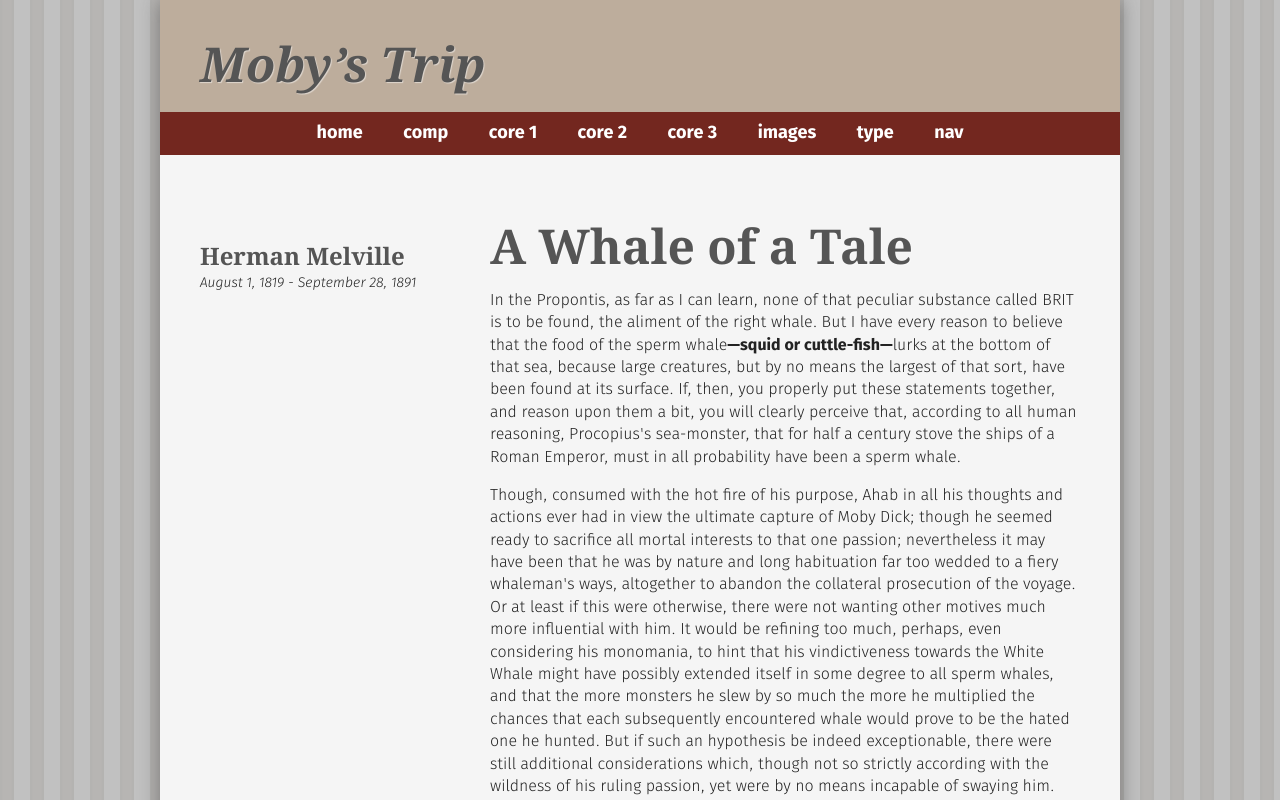
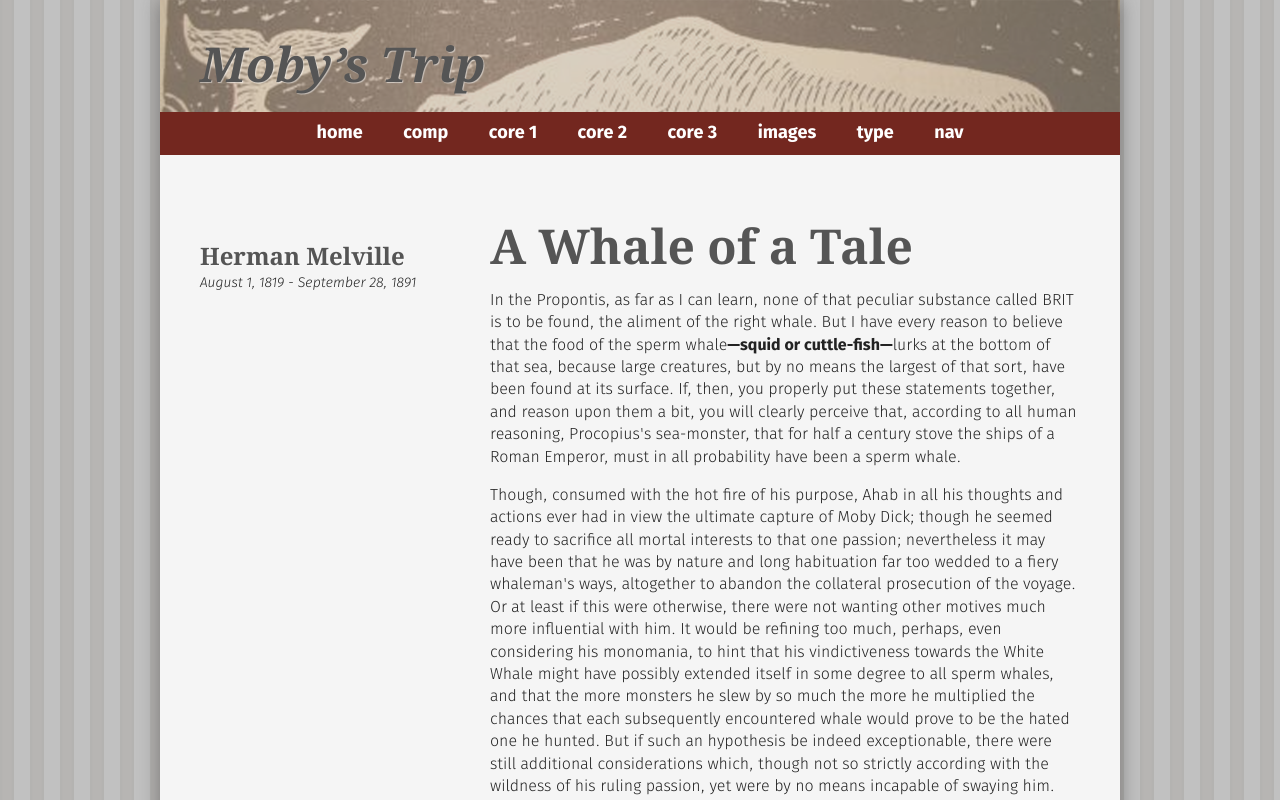
Before and after one commit to jpamental/workshop-rwd, a plain HTML site: page core1/core1_final.html in a window 1280 px wide. Shown: the top 800 px of the page. Drawn offline with Linux system fonts and the light colour scheme.

Commit message:
minor tweaks and updates following workshop at FOWD in London

```diff
--- a/core1/css/core1_final.css
+++ b/core1/css/core1_final.css
@@ -75,7 +75,7 @@ body {
 }
 
 header {
-	background-color: #bdad9c;
+	background: #bdad9c url(../../assets/images/header_background_960.png) no-repeat;
 	margin: 0;
 	padding: 1em 4.1666667% 0 4.1666667%; /* 40px / 960px = 4.1666667% */
 	position: relative;
--- a/core2/css/core2_begin.css
+++ b/core2/css/core2_begin.css
@@ -75,7 +75,7 @@ body {
 }
 
 header {
-	background-color: #bdad9c;
+	background: #bdad9c url(../../assets/images/header_background_960.png) no-repeat;
 	margin: 0;
 	padding: 1em 4.1666667% 0 4.1666667%; /* 40px / 960px = 4.1666667% */
 	position: relative;
--- a/core2/css/core2_working.css
+++ b/core2/css/core2_working.css
@@ -75,7 +75,7 @@ body {
 }
 
 header {
-	background-color: #bdad9c;
+	background: #bdad9c url(../../assets/images/header_background_960.png) no-repeat;
 	margin: 0;
 	padding: 1em 4.1666667% 0 4.1666667%; /* 40px / 960px = 4.1666667% */
 	position: relative;
```
Also changed, not shown: core2/core2_working.html (+3 -0 lines), advanced-image/ai-cache/1382/fowdlondon2014/advanced-image/images/header_background.png (deleted), 1 other file.
